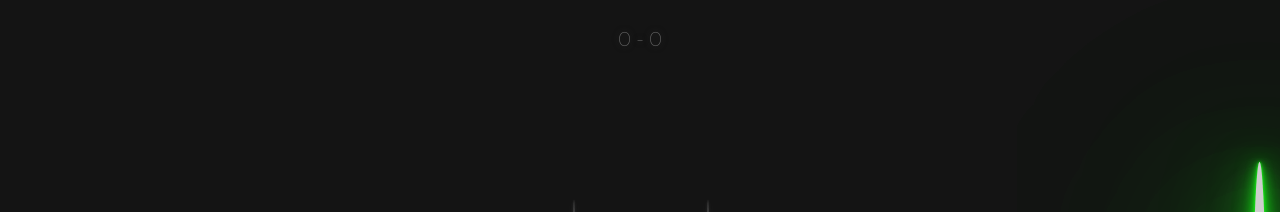
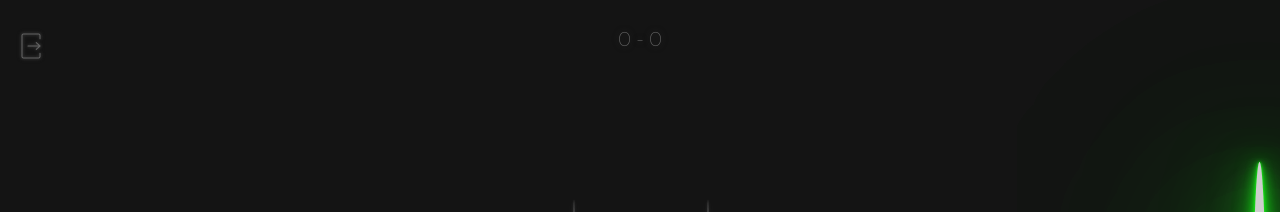
Before and after one commit to gvnlm/infinite-tic-tac-toe, a React (Vite) app in the folder frontend/: page / in a window 1280 px wide. Shown: the top 212 px of the page. Built offline with nearby package versions, Linux system fonts and the light colour scheme.

Commit message:
Add non-functional back button

```diff
--- a/frontend/components/Game.jsx
+++ b/frontend/components/Game.jsx
@@ -2,6 +2,7 @@ import Grid from './Grid';
 import CountdownBar from './CountdownBar';
 import useGameLogic from '../hooks/useGameLogic';
 import GameStatus from '../constants/gameStatus';
+import Back from './icons/Back';
 
 import '../styles/Game.css';
 
@@ -32,6 +33,11 @@ const Game = () => {
   return (
     <div className="game" onClick={handleReset}>
       <div className="header">
+        <div className="back-icon-wrapper">
+          {/* Wrap to avoid transform stuttering when hovering over icon edge */}
+          <Back className="back-icon" />
+        </div>
+
         <p>
           {xWins} - {oWins}
         </p>
--- /dev/null
+++ b/frontend/components/icons/Back.jsx
@@ -0,0 +1,25 @@
+const Back = (props) => {
+  return (
+    <svg
+      viewBox="0 0 24 24"
+      fill="none"
+      xmlns="http://www.w3.org/2000/svg"
+      transform="matrix(1, 0, 0, 1, 0, 0)"
+      {...props}
+    >
+      <g id="SVGRepo_bgCarrier" strokeWidth="0" />
+      <g id="SVGRepo_tracerCarrier" strokeLinecap="round" strokeLinejoin="round" />
+      <g id="SVGRepo_iconCarrier">
+        <path
+          d="M10 12H18M18 12L15.5 9.77778M18 12L15.5 14.2222M18 7.11111V5C18 4.44772 17.5523 4 17 4H7C6.44772 4 6 4.44772 6 5V19C6 19.5523 6.44772 20 7 20H17C17.5523 20 18 19.5523 18 19V16.8889"
+          stroke="currentColor"
+          strokeWidth="0.7"
+          strokeLinecap="round"
+          strokeLinejoin="round"
+        />
+      </g>
+    </svg>
+  );
+};
+
+export default Back;
--- a/frontend/styles/Game.css
+++ b/frontend/styles/Game.css
@@ -13,15 +13,52 @@
   height: 10%;
   flex: 1 1 auto;
   display: flex;
-  flex-direction: column;
   text-align: center;
 }
 
 .game .header {
-  justify-content: flex-start;
+  width: 100%;
+  flex-direction: row;
+  justify-content: space-between;
+  align-items: flex-start;
+
+  --back-icon-width: 2.25rem;
+  --back-icon-transition-time: 0.25s;
+}
+
+.game .header::after {
+  content: '';
+  width: var(--back-icon-width);
+}
+
+.game .header .back-icon-wrapper {
+  margin: 20px 0;
+}
+
+.game .header .back-icon * {
+  color: rgb(100, 100, 100);
+  transition: color var(--back-icon-transition-time) ease-in-out;
+}
+
+.game .header .back-icon {
+  width: var(--back-icon-width);
+  filter: drop-shadow(0 0 0.1rem rgb(50, 50, 50)) drop-shadow(0 0 0.1rem rgb(50, 50, 50));
+  transition: transform var(--back-icon-transition-time) ease-in-out, filter 0.25s ease-in-out;
+}
+
+.game .header .back-icon-wrapper:hover .back-icon {
+  cursor: pointer;
+  transform: scaleX(-1.25) scaleY(1.25);
+  color: rgb(200, 200, 200);
+  filter: drop-shadow(0 0 0.1rem rgb(100, 100, 100)) drop-shadow(0 0 0.1rem rgb(100, 100, 100));
+}
+
+.game .header .back-icon-wrapper:hover .back-icon * {
+  color: rgb(200, 200, 200);
 }
 
 .game .footer {
+  flex-direction: column;
   justify-content: flex-end;
 }
 
```
